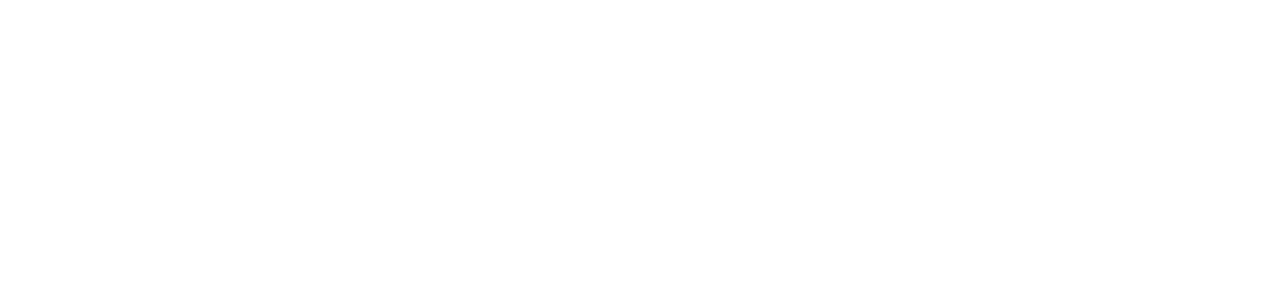
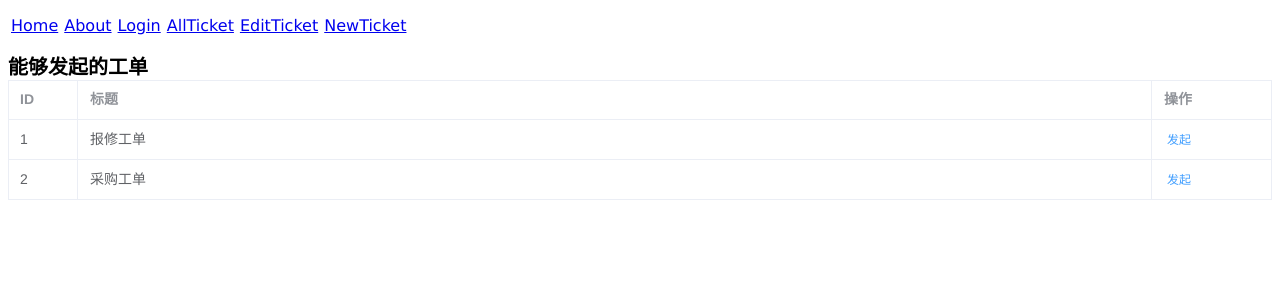
Before and after one commit to mstrTurtle/eticket, a Vue app in the folder desktopclient/: page /newticket in a window 1280 px wide. Before the commit this address had no page. Shown: the top 300 px of the page. Built offline with nearby package versions, Linux system fonts and the light colour scheme.

Commit message:
添加发起工单页面
具体的就是拷贝了显示工单的部分

```diff
--- a/desktopclient/src/router/index.js
+++ b/desktopclient/src/router/index.js
@@ -38,6 +38,14 @@
     // this generates a separate chunk (about.[hash].js) for this route
     // which is lazy-loaded when the route is visited.
     component: () => import(/* webpackChunkName: "about" */ '../views/EditTicket.vue')
+  },
+  {
+    path: '/newticket',
+    name: 'NewTicket',
+    // route level code-splitting
+    // this generates a separate chunk (about.[hash].js) for this route
+    // which is lazy-loaded when the route is visited.
+    component: () => import(/* webpackChunkName: "about" */ '../views/NewTicket.vue')
   }
 ]
 
--- /dev/null
+++ b/desktopclient/src/views/NewTicket.vue
@@ -0,0 +1,35 @@
+<template>
+    <div class="ext-large-title">能够发起的工单</div>
+    <el-table :data="tickets" border style="width: 100%">
+        <el-table-column prop="id" label="ID" width="70" />
+        <el-table-column prop="title" label="标题"  />
+        <el-table-column fixed="right" label="操作" width="120">
+            <template #default>
+                <el-button link type="primary" size="small" @click="this.$router.push({ name: 'EditTicket', query: { id: 123 }})">
+                    发起
+                </el-button>
+            </template>
+        </el-table-column>
+    </el-table>
+  </template>
+
+<script setup>
+import { reactive } from 'vue'
+
+
+// do not use same name with ref
+// const form = reactive({
+//   name: '',
+//   password: ''
+// })
+
+const tickets = reactive([{
+    id:1,
+    title:"报修工单"
+},
+{
+    id:2,
+    title:"采购工单"
+}])
+
+</script>
```
